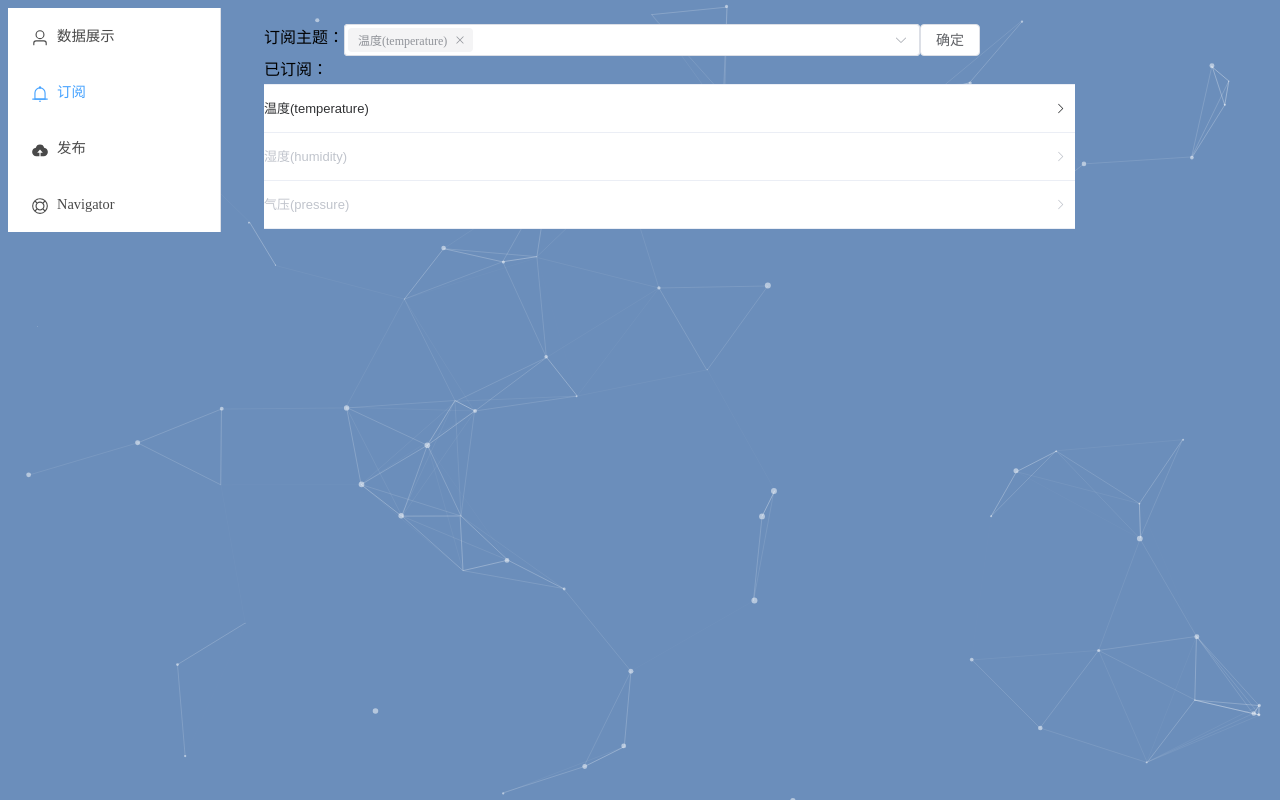
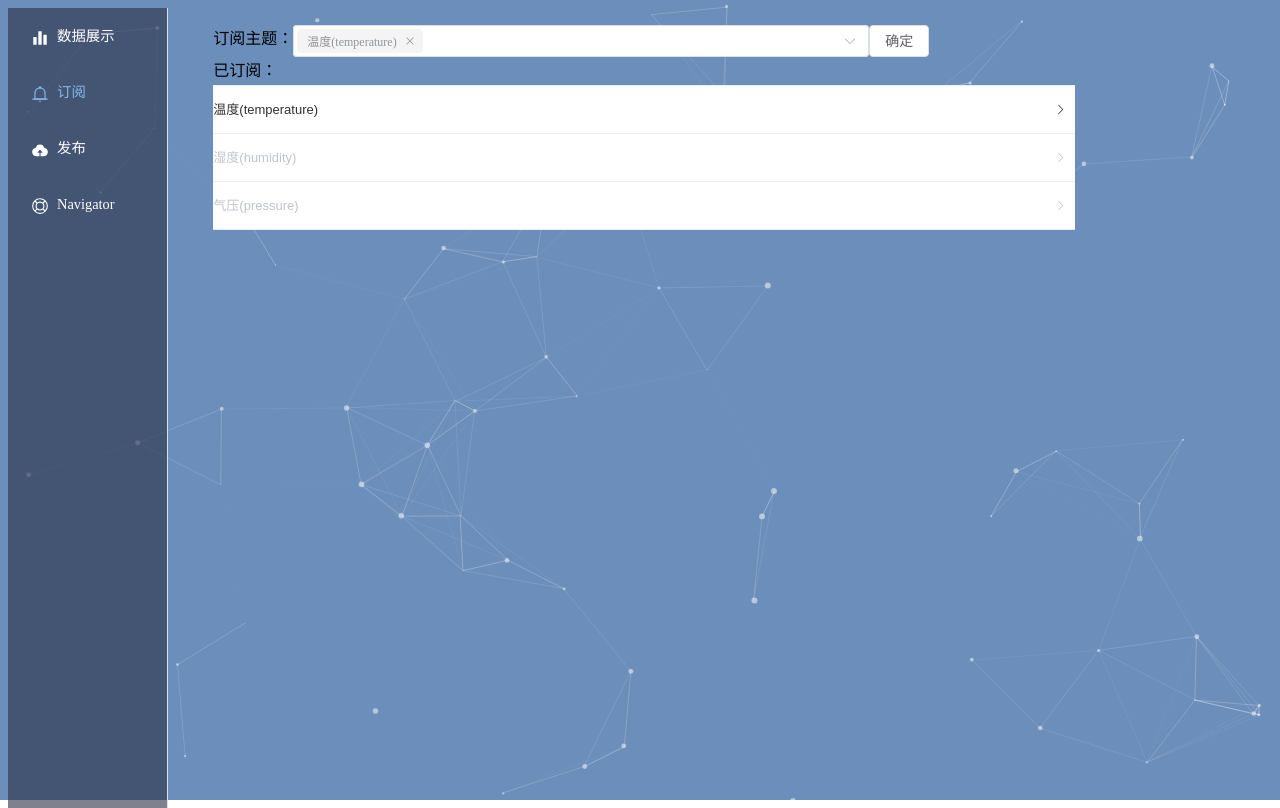
Before and after one commit to Gramkellen/IoT_System, a Vue app: page /about/subscribe in a window 1280 px wide. Built offline with nearby package versions, Linux system fonts and the light colour scheme; what vue-particles would draw is missing.

Commit message:
修改菜单栏显示

```diff
--- a/src/views/AboutView.vue
+++ b/src/views/AboutView.vue
@@ -1,11 +1,11 @@
 <script>
-import { User,Bell,UploadFilled,Help, } from '@element-plus/icons-vue';
+import { Histogram,Bell,UploadFilled,Help, } from '@element-plus/icons-vue';
 import { RouterLink, RouterView } from 'vue-router'
 import Particles from '@/components/particles/index.vue'
 export default {
   name: 'about',
   components:{
-    User,
+    Histogram,
     Bell,
     UploadFilled,
     Help,
@@ -23,14 +23,15 @@ export default {
   <div class="about">
     <div class="layer">
     <el-row>
-      <el-col :span="4">
+      <el-col :span="3">
+
         <el-menu
           default-active="2"
           class="el-menu-vertical-demo"
         >
           <el-menu-item index="1">
             <RouterLink to="/about/dataview">
-              <el-icon><User /></el-icon>
+              <el-icon><Histogram /></el-icon>
               <span>数据展示</span>
             </RouterLink>
           </el-menu-item>
@@ -54,7 +55,7 @@ export default {
           </el-menu-item>
       </el-menu>
       </el-col>
-      <el-col :span="16">
+      <el-col :span="17">
         <RouterView />
       </el-col>
     </el-row>
@@ -68,20 +69,23 @@ export default {
 <style>
 .router-link-active {
   text-decoration: none;
-  color: #45a2ff;
+  color: #86b9ed;
 }
 a{
   text-decoration: none;
-  color: rgb(73, 73, 73);
+  color: rgb(255, 255, 255);
   font-size: 1.8vh;
 }
+
 .about {
+  height: 100%;
   .layer {
   position: absolute;
   height: 100%;
   width: 100%;
   z-index: 1001;
   }
+
   #particles-js {
 
   position: absolute;
@@ -92,4 +96,9 @@ a{
   z-index: 1000;
   }
 }
+.el-menu{
+  background-color: rgb(43, 46, 67,0.6);
+  height:100vh
+
+}
 </style>
```
